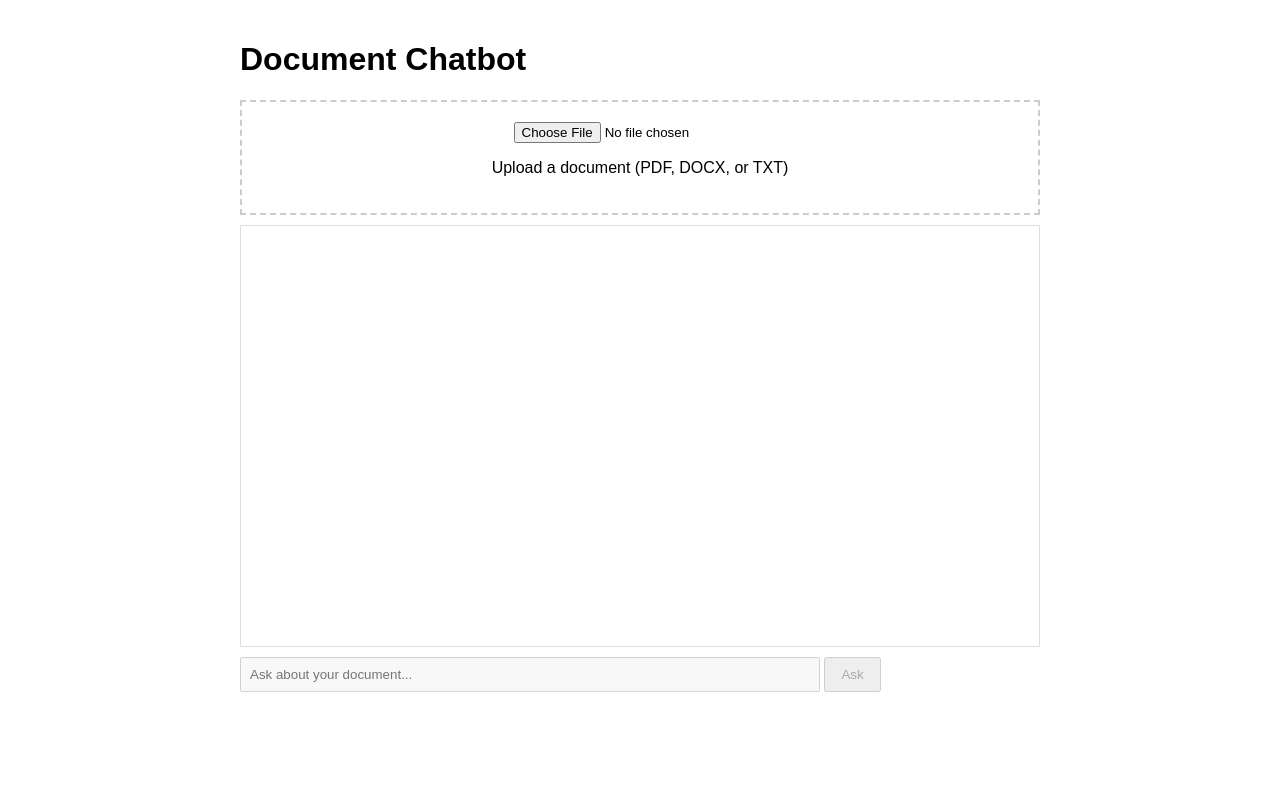
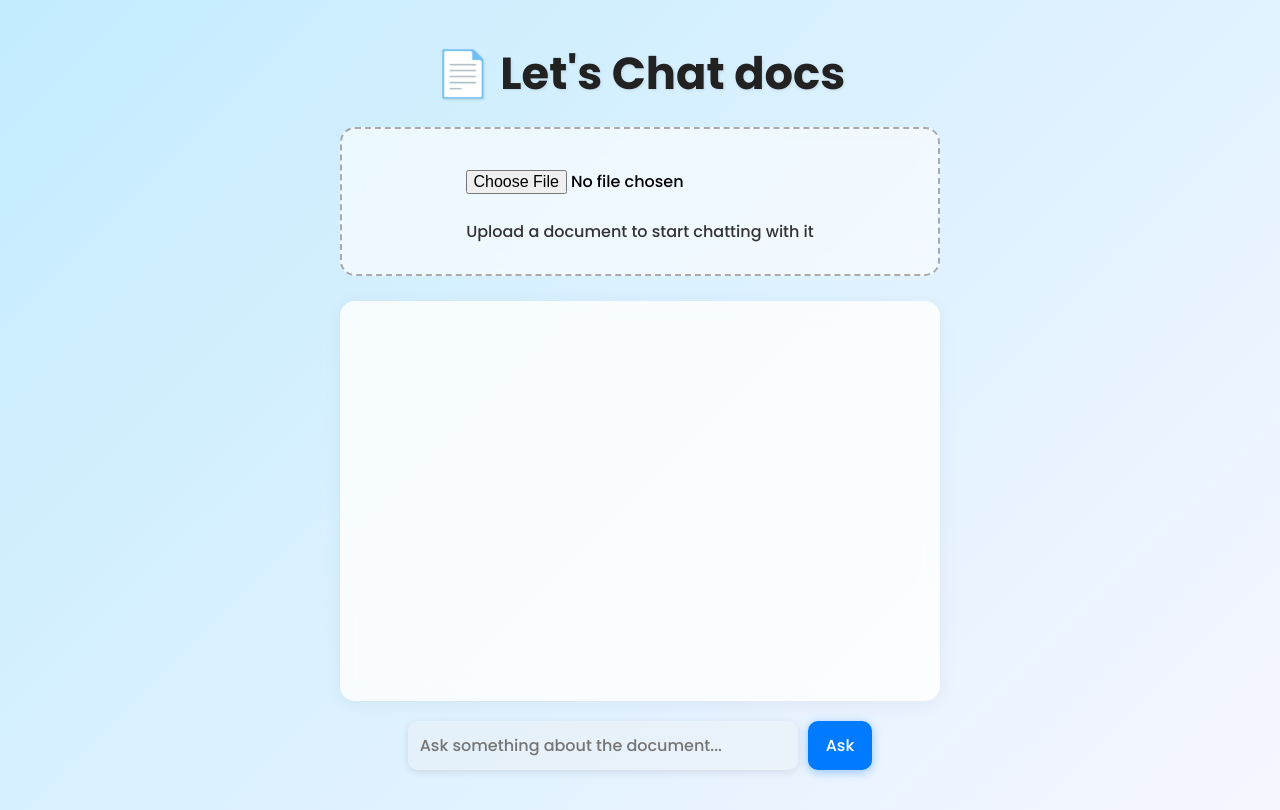
Before and after one commit to Harzh139/DocChatBot, a Flask app: page / in a window 1280 px wide. Before the commit the page ends 692 px from the top, so only its background shows below. Run offline with Flask 3, Linux system fonts and the light colour scheme.

Commit message:
Update index.html

```diff
--- a/templates/index.html
+++ b/templates/index.html
@@ -1,31 +1,143 @@
 <!DOCTYPE html>
-<html>
+<html lang="en">
 <head>
+    <meta charset="UTF-8">
     <title>Document Chatbot</title>
+    <link href="https://fonts.googleapis.com/css2?family=Poppins:wght@300;500;700&display=swap" rel="stylesheet">
     <style>
-        body { font-family: Arial, sans-serif; max-width: 800px; margin: 0 auto; padding: 20px; }
-        #chatbox { height: 400px; border: 1px solid #ddd; padding: 10px; overflow-y: auto; margin-bottom: 10px; }
-        .message { margin: 5px; padding: 8px; border-radius: 5px; }
-        .user { background: #e3f2fd; margin-left: 20%; }
-        .bot { background: #f5f5f5; margin-right: 20%; }
-        #upload-area { border: 2px dashed #ccc; padding: 20px; text-align: center; margin: 10px 0; }
-        #question-input { width: 70%; padding: 8px; }
-        #ask-btn { padding: 8px 15px; }
-        .disabled { opacity: 0.5; pointer-events: none; }
+        * {
+            box-sizing: border-box;
+            font-family: 'Poppins', sans-serif;
+            margin: 0;
+            padding: 0;
+        }
+        body {
+            background: linear-gradient(135deg, #c3ecff, #f6f6ff);
+            display: flex;
+            flex-direction: column;
+            align-items: center;
+            padding: 40px 20px;
+        }
+        h1 {
+            font-size: 2.8em;
+            margin-bottom: 20px;
+            color: #222;
+            text-shadow: 1px 1px 3px rgba(0,0,0,0.1);
+        }
+        #upload-area {
+            background: rgba(255, 255, 255, 0.6);
+            border: 2px dashed #aaa;
+            border-radius: 15px;
+            padding: 30px;
+            width: 100%;
+            max-width: 600px;
+            text-align: center;
+            margin-bottom: 25px;
+            backdrop-filter: blur(10px);
+            transition: border-color 0.3s ease;
+        }
+        #upload-area:hover {
+            border-color: #007bff;
+        }
+        #file-input {
+            padding: 10px;
+            font-size: 1em;
+        }
+        #status {
+            margin-top: 15px;
+            font-weight: 500;
+            color: #333;
+        }
+
+        #chatbox {
+            background: rgba(255,255,255,0.8);
+            width: 100%;
+            max-width: 600px;
+            height: 400px;
+            overflow-y: auto;
+            border-radius: 15px;
+            padding: 15px;
+            box-shadow: 0 4px 20px rgba(0, 0, 0, 0.05);
+            margin-bottom: 20px;
+            backdrop-filter: blur(10px);
+        }
+
+        .message {
+            max-width: 80%;
+            padding: 12px 16px;
+            margin: 10px 0;
+            border-radius: 20px;
+            line-height: 1.5;
+            font-size: 1em;
+            word-wrap: break-word;
+            animation: fadeIn 0.3s ease-in-out;
+        }
+
+        .user {
+            background: #d0f0ff;
+            margin-left: auto;
+            border-bottom-right-radius: 5px;
+        }
+
+        .bot {
+            background: #fff;
+            margin-right: auto;
+            border-bottom-left-radius: 5px;
+        }
+
+        #question-input {
+            padding: 12px;
+            width: 65%;
+            border: none;
+            border-radius: 10px;
+            outline: none;
+            font-size: 1em;
+            box-shadow: 0 2px 8px rgba(0,0,0,0.1);
+        }
+
+        #ask-btn {
+            padding: 12px 18px;
+            margin-left: 10px;
+            font-size: 1em;
+            background: #007bff;
+            color: white;
+            border: none;
+            border-radius: 10px;
+            cursor: pointer;
+            box-shadow: 0 2px 10px rgba(0,123,255,0.4);
+            transition: background 0.3s ease;
+        }
+
+        #ask-btn:hover {
+            background: #0056b3;
+        }
+
+        .disabled {
+            opacity: 0.5;
+            pointer-events: none;
+        }
+
+        @keyframes fadeIn {
+            from { opacity: 0; transform: translateY(10px); }
+            to { opacity: 1; transform: translateY(0); }
+        }
     </style>
 </head>
 <body>
-    <h1>Document Chatbot</h1>
+
+    <h1>📄 Let's Chat docs</h1>
 
     <div id="upload-area">
         <input type="file" id="file-input" accept=".pdf,.docx,.txt">
-        <p id="status">Upload a document (PDF, DOCX, or TXT)</p>
+        <p id="status">Upload a document to start chatting with it</p>
     </div>
 
     <div id="chatbox"></div>
 
-    <input type="text" id="question-input" placeholder="Ask about your document..." disabled>
-    <button id="ask-btn" disabled>Ask</button>
+    <div style="display: flex; justify-content: center; width: 100%; max-width: 600px;">
+        <input type="text" id="question-input" placeholder="Ask something about the document..." disabled>
+        <button id="ask-btn" disabled>Ask</button>
+    </div>
 
     <script>
         const fileInput = document.getElementById('file-input');
@@ -63,15 +175,15 @@
 
                 if (response.ok) {
                     currentFile = file.name;
-                    status.textContent = `Ready: ${file.name}`;
+                    status.textContent = `✅ ${file.name} uploaded successfully!`;
                     questionInput.disabled = false;
                     askBtn.disabled = false;
-                    addMessage(`Document "${file.name}" loaded successfully. Ask me anything about it!`, 'bot');
+                    addMessage(`Great! "${file.name}" is ready. What would you like to know?`, 'bot');
                 } else {
-                    status.textContent = `Error: ${result.error || 'Upload failed'}`;
+                    status.textContent = `❌ Error: ${result.error || 'Upload failed'}`;
                 }
             } catch (error) {
-                status.textContent = `Error: ${error.message}`;
+                status.textContent = `❌ Error: ${error.message}`;
             }
         });
 
@@ -102,11 +214,11 @@
             }
         }
 
-        // Setup question submission
         askBtn.addEventListener('click', askQuestion);
         questionInput.addEventListener('keypress', (e) => {
             if (e.key === 'Enter') askQuestion();
         });
     </script>
+
 </body>
 </html>
```
